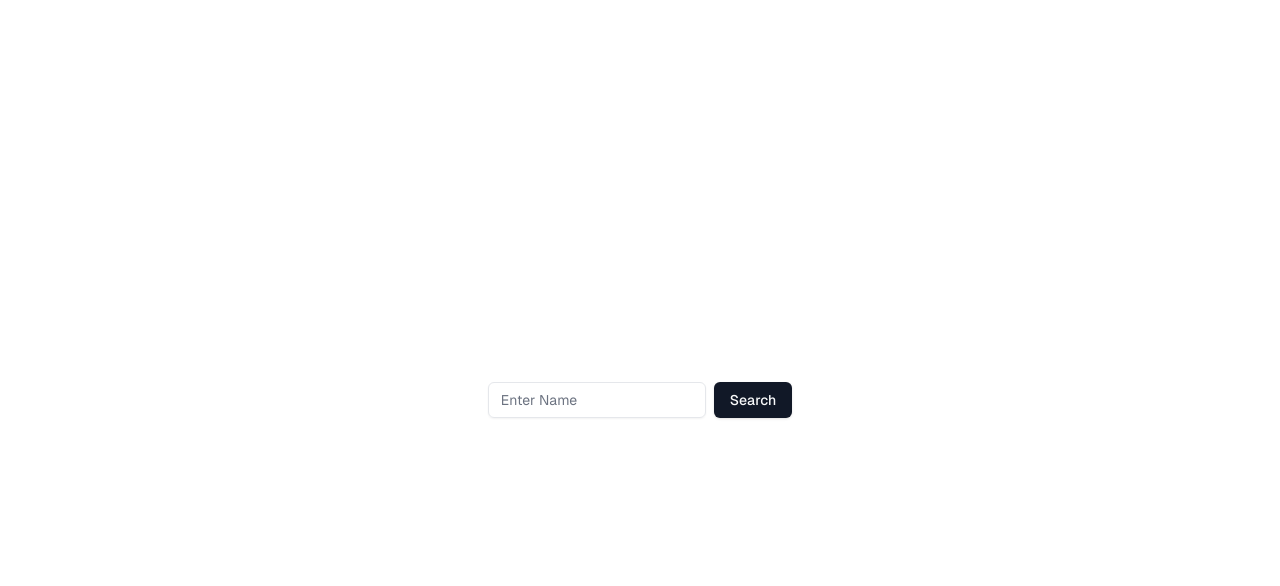
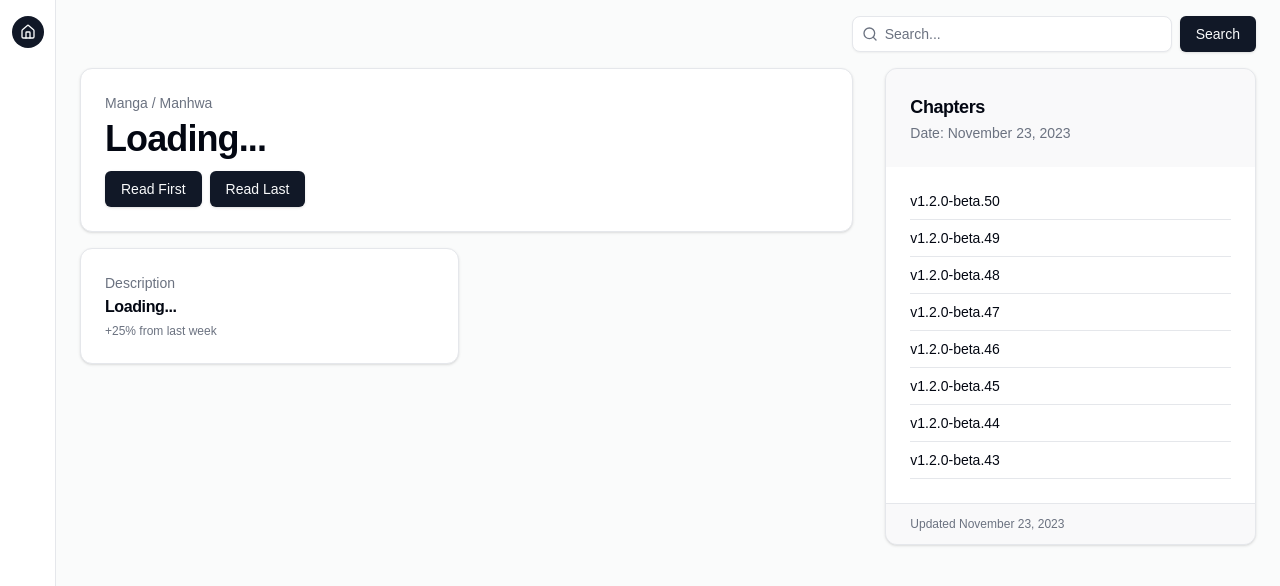
Before and after one commit to aniruddha76/manga-reader, a Next.js app in the folder frontend/: page / in a window 1280 px wide. Shown: the top 586 px of the page. Built offline with nearby package versions, Linux system fonts and the light colour scheme.

Commit message:
Added dashboard instead of component

```diff
--- a/frontend/next.config.mjs
+++ b/frontend/next.config.mjs
@@ -1,4 +1,8 @@
 /** @type {import('next').NextConfig} */
-const nextConfig = {};
+const nextConfig = {
+    images: {
+        domains: ['manhwa18.cc'],
+      },
+};
 
 export default nextConfig;
--- a/frontend/package.json
+++ b/frontend/package.json
@@ -10,6 +10,8 @@
   },
   "dependencies": {
     "@radix-ui/react-icons": "^1.3.0",
+    "@radix-ui/react-scroll-area": "^1.1.0",
+    "@radix-ui/react-separator": "^1.1.0",
     "@radix-ui/react-slot": "^1.1.0",
     "class-variance-authority": "^0.7.0",
     "clsx": "^2.1.1",
--- a/frontend/src/app/page.tsx
+++ b/frontend/src/app/page.tsx
@@ -1,12 +1,10 @@
-import { InputWithButton } from "@/components/searchBar";
+import { Dashboard } from "@/components/searchBar";
 import Image from "next/image";
 
 export default function Home() {
   return (
-    <div className="grid grid-rows-[20px_1fr_20px] items-center justify-items-center min-h-screen p-8 pb-20 gap-16 sm:p-20 font-[family-name:var(--font-geist-sans)]">
-      <main className="flex flex-col gap-8 row-start-2 items-center sm:items-start">
-        <InputWithButton />
+      <main>
+        <Dashboard />
       </main>
-    </div>
   );
 }
--- a/frontend/src/app/webtoons/page.tsx
+++ /dev/null
@@ -1,7 +0,0 @@
-import WebtoonBento from "@/components/webtoonBento";
-
-export default function webtoons() {
-  return (
-      <WebtoonBento />
-  );
-}
--- a/frontend/src/components/searchBar.tsx
+++ b/frontend/src/components/searchBar.tsx
@@ -1,19 +1,45 @@
 "use client"
 
-import { useState } from "react";
-import { Button } from "@/components/ui/button";
-import { Input } from "@/components/ui/input";
+import * as React from "react"
+import Image from "next/image"
+import Link from "next/link"
+import {
+  Copy,
+  CreditCard,
+  Home,
+  Search,
+  Truck,
+} from "lucide-react"
 
-export function InputWithButton() {
+import { Button } from "@/components/ui/button"
+import {
+  Card,
+  CardContent,
+  CardDescription,
+  CardFooter,
+  CardHeader,
+  CardTitle,
+} from "@/components/ui/card"
+import { Input } from "@/components/ui/input"
+import { useState } from "react"
+import { ScrollArea } from "@/components/ui/scroll-area"
+import { Separator } from "@/components/ui/separator"
+
+const tags = Array.from({ length: 50 }).map(
+  (_, i, a) => `v1.2.0-beta.${a.length - i}`
+)
+
+export const description =
+  "An orders dashboard with a sidebar navigation. The sidebar has icon navigation. The content area has a breadcrumb and search in the header. The main area has a list of recent orders with a filter and export button. The main area also has a detailed view of a single order with order details, shipping information, billing information, customer information, and payment information."
+
+export function Dashboard() {
   const [searchTerm, setSearchTerm] = useState(""); // store the input value
   const [results, setResults] = useState(null); // store the API response
 
-  // Handle form submission
   const handleSearch = async () => {
-    if (!searchTerm) return; // Don't search if input is empty
+    if (!searchTerm) return;
 
     try {
-      // Send search term as a query parameter to your API
       const response = await fetch(`http://localhost:3001/chapters?search=${searchTerm}`, {
         method: "GET",
       });
@@ -25,23 +51,121 @@ export function InputWithButton() {
   };
 
   return (
-    <div className="flex w-full max-w-sm items-center space-x-2">
-      <Input
-        type="text"
-        placeholder="Enter Name"
-        value={searchTerm} // bind input value to state
-        onChange={(e) => setSearchTerm(e.target.value)} // update state on input change
-      />
-      <Button type="submit" onClick={handleSearch}>
-        Search
-      </Button>
+    <div className="flex min-h-screen w-full flex-col bg-muted/40">
 
-      {results && (
-        <div>
-          <h3>Results:</h3>
-          <pre>{JSON.stringify(results, null, 2)}</pre> {/* Display API response */}
-        </div>
-      )}
+      <aside className="fixed inset-y-0 left-0 z-10 hidden w-14 flex-col border-r bg-background sm:flex">
+        <nav className="flex flex-col items-center gap-4 px-2 sm:py-4">
+          <Link
+            href="#"
+            className="group flex h-9 w-9 shrink-0 items-center justify-center gap-2 rounded-full bg-primary text-lg font-semibold text-primary-foreground md:h-8 md:w-8 md:text-base"
+          >
+            <Home className="h-4 w-4 transition-all group-hover:scale-110" />
+            <span className="sr-only">Acme Inc</span>
+          </Link>
+        </nav>
+      </aside>
+
+      <div className="flex flex-col sm:gap-4 sm:py-4 sm:pl-14">
+
+        <header className="sticky top-0 z-30 flex h-14 items-center gap-4 border-b bg-background px-4 sm:static sm:h-auto sm:border-0 sm:bg-transparent sm:px-6">
+          <div className="relative ml-auto flex-1 md:grow-0">
+            <Search className="absolute left-2.5 top-2.5 h-4 w-4 text-muted-foreground" />
+            <div className="flex space-x-2">
+              <Input
+                type="search"
+                placeholder="Search..."
+                value={searchTerm}
+                onChange={(e) => setSearchTerm(e.target.value)}
+                className="w-full rounded-lg bg-background pl-8 md:w-[200px] lg:w-[320px]"
+              />
+              <Button type="submit" onClick={handleSearch}>Search</Button>
+            </div>
+          </div>
+        </header>
+
+        <main className="grid flex-1 items-start gap-4 p-4 sm:px-6 sm:py-0 md:gap-8 lg:grid-cols-3 xl:grid-cols-3">
+          <div className="grid auto-rows-max items-start gap-4 md:gap-8 lg:col-span-2">
+            <div className="grid gap-4 sm:grid-cols-2 md:grid-cols-2 lg:grid-cols-2 xl:grid-cols-2">
+              <Card
+                className="sm:col-span-2" x-chunk="dashboard-05-chunk-0"
+              >
+                <CardHeader className="pb-3">
+                  <CardDescription>Manga / Manhwa</CardDescription>
+                  <CardTitle className="text-4xl">{results ? results[0] : 'Loading...'}</CardTitle>
+                  {/* <CardDescription className="text-balance max-w-lg leading-relaxed">
+
+                  </CardDescription> */}
+                </CardHeader>
+                <CardFooter className="space-x-2">
+                  <Button>Read First</Button>
+                  <Button>Read Last</Button>
+                </CardFooter>
+              </Card>
+
+              <Card x-chunk="dashboard-05-chunk-1">
+                <CardHeader className="pb-2">
+                  <CardDescription>Description</CardDescription>
+                  <CardTitle className="text-m">{results ? results[2] : "Loading..."}</CardTitle>
+                </CardHeader>
+                <CardContent>
+                  <div className="text-xs text-muted-foreground">
+                    +25% from last week
+                  </div>
+                </CardContent>
+              </Card>
+
+              {/* <Card x-chunk="dashboard-05-chunk-2">
+                <CardHeader className="pb-2">
+                  <CardDescription>This Month</CardDescription>
+                  <CardTitle className="text-4xl">$5,329</CardTitle>
+                </CardHeader>
+                <CardContent>
+                  <div className="text-xs text-muted-foreground">
+                    +10% from last month
+                  </div>
+                </CardContent>
+              </Card> */}
+
+            </div>
+
+          </div>
+          <div>
+            <Card
+              className="overflow-hidden" x-chunk="dashboard-05-chunk-4"
+            >
+              <CardHeader className="flex flex-row items-start bg-muted/50">
+                <div className="grid gap-0.5">
+                  <CardTitle className="group flex items-center gap-2 text-lg">
+                    Chapters
+                  </CardTitle>
+                  <CardDescription>Date: November 23, 2023</CardDescription>
+                </div>
+
+              </CardHeader>
+              <CardContent className="p-6 text-sm">
+                <ScrollArea className="h-72">
+                  <div>
+                    {tags.map((tag) => (
+                      <>
+                        <div key={tag} className="text-sm">
+                          {tag}
+                        </div>
+                        <Separator className="my-2" />
+                      </>
+                    ))}
+                  </div>
+                </ScrollArea>
+              </CardContent>
+              <CardFooter className="flex flex-row items-center border-t bg-muted/50 px-6 py-3">
+                <div className="text-xs text-muted-foreground">
+                  Updated <time dateTime="2023-11-23">November 23, 2023</time>
+                </div>
+
+              </CardFooter>
+            </Card>
+          </div>
+        </main>
+      </div>
     </div>
-  );
+  )
 }
--- /dev/null
+++ b/frontend/src/components/ui/scroll-area.tsx
@@ -0,0 +1,48 @@
+"use client"
+
+import * as React from "react"
+import * as ScrollAreaPrimitive from "@radix-ui/react-scroll-area"
+
+import { cn } from "@/lib/utils"
+
+const ScrollArea = React.forwardRef<
+  React.ElementRef<typeof ScrollAreaPrimitive.Root>,
+  React.ComponentPropsWithoutRef<typeof ScrollAreaPrimitive.Root>
+>(({ className, children, ...props }, ref) => (
+  <ScrollAreaPrimitive.Root
+    ref={ref}
+    className={cn("relative overflow-hidden", className)}
+    {...props}
+  >
+    <ScrollAreaPrimitive.Viewport className="h-full w-full rounded-[inherit]">
+      {children}
+    </ScrollAreaPrimitive.Viewport>
+    <ScrollBar />
+    <ScrollAreaPrimitive.Corner />
+  </ScrollAreaPrimitive.Root>
+))
+ScrollArea.displayName = ScrollAreaPrimitive.Root.displayName
+
+const ScrollBar = React.forwardRef<
+  React.ElementRef<typeof ScrollAreaPrimitive.ScrollAreaScrollbar>,
+  React.ComponentPropsWithoutRef<typeof ScrollAreaPrimitive.ScrollAreaScrollbar>
+>(({ className, orientation = "vertical", ...props }, ref) => (
+  <ScrollAreaPrimitive.ScrollAreaScrollbar
+    ref={ref}
+    orientation={orientation}
+    className={cn(
+      "flex touch-none select-none transition-colors",
+      orientation === "vertical" &&
+        "h-full w-2.5 border-l border-l-transparent p-[1px]",
+      orientation === "horizontal" &&
+        "h-2.5 flex-col border-t border-t-transparent p-[1px]",
+      className
+    )}
+    {...props}
+  >
+    <ScrollAreaPrimitive.ScrollAreaThumb className="relative flex-1 rounded-full bg-border" />
+  </ScrollAreaPrimitive.ScrollAreaScrollbar>
+))
+ScrollBar.displayName = ScrollAreaPrimitive.ScrollAreaScrollbar.displayName
+
+export { ScrollArea, ScrollBar }
--- /dev/null
+++ b/frontend/src/components/ui/separator.tsx
@@ -0,0 +1,31 @@
+"use client"
+
+import * as React from "react"
+import * as SeparatorPrimitive from "@radix-ui/react-separator"
+
+import { cn } from "@/lib/utils"
+
+const Separator = React.forwardRef<
+  React.ElementRef<typeof SeparatorPrimitive.Root>,
+  React.ComponentPropsWithoutRef<typeof SeparatorPrimitive.Root>
+>(
+  (
+    { className, orientation = "horizontal", decorative = true, ...props },
+    ref
+  ) => (
+    <SeparatorPrimitive.Root
+      ref={ref}
+      decorative={decorative}
+      orientation={orientation}
+      className={cn(
+        "shrink-0 bg-border",
+        orientation === "horizontal" ? "h-[1px] w-full" : "h-full w-[1px]",
+        className
+      )}
+      {...props}
+    />
+  )
+)
+Separator.displayName = SeparatorPrimitive.Root.displayName
+
+export { Separator }
```
Also changed, not shown: 2 other files (tests, documents, lock files or other folders).
